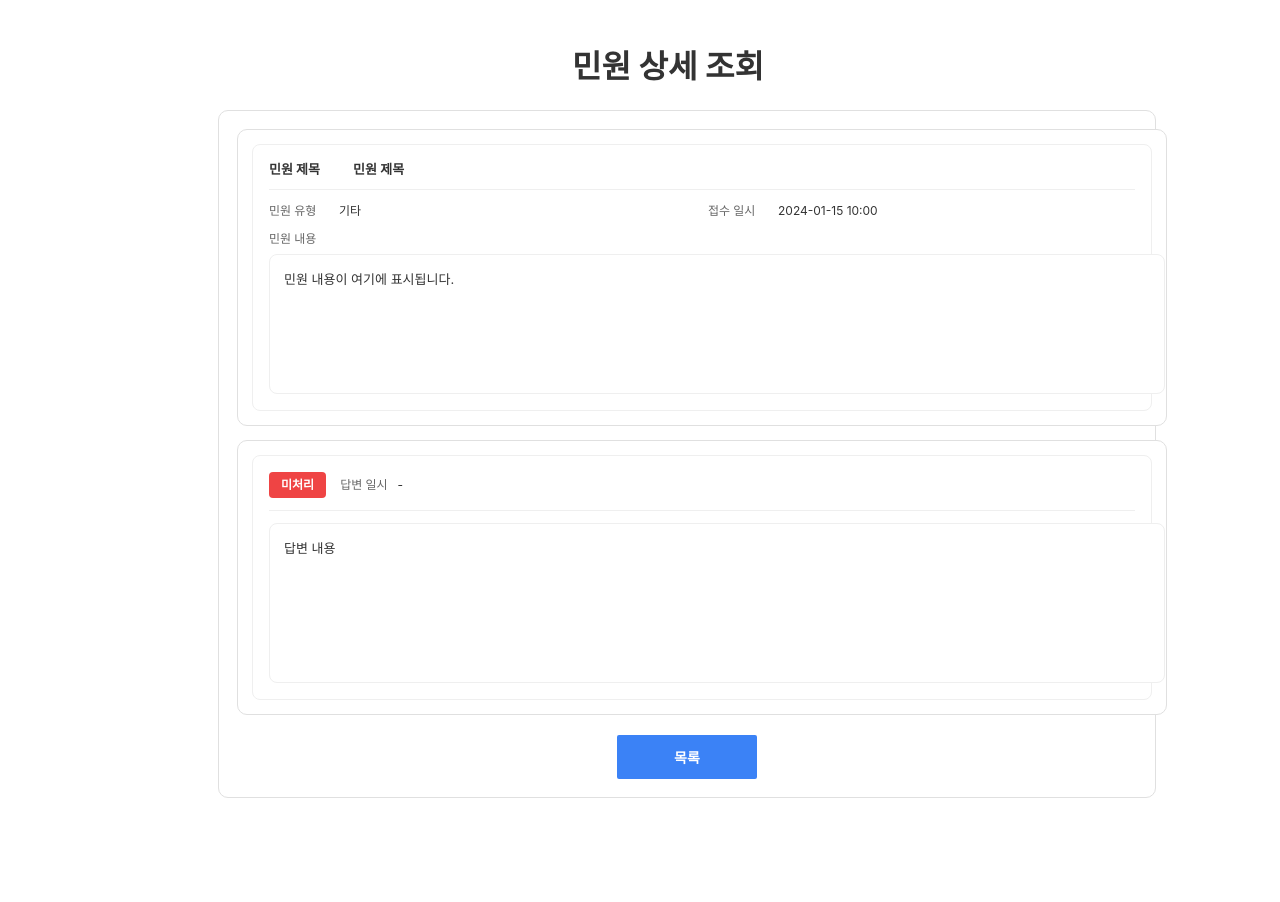
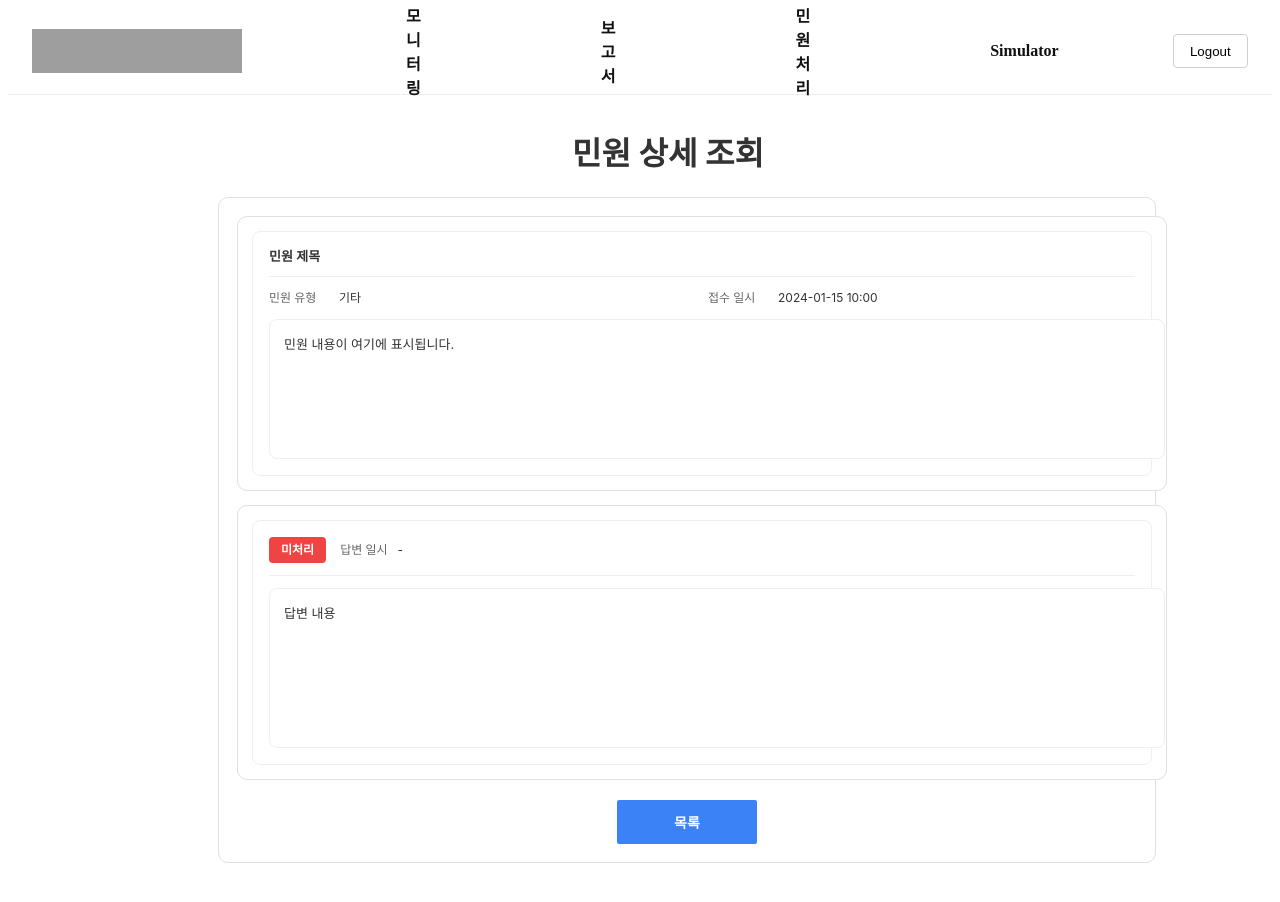
Before and after one commit to ChaeyunKoo/ev-charger-ops-platform, a Next.js app in the folder nextjs/: page /pages/ComplaintDetail in a window 1280 px wide. Shown: the top 902 px of the page. Built offline with nearby package versions, Linux system fonts and the light colour scheme; grey boxes are pictures that could not be loaded.

Commit message:
헤더 추가

```diff
--- a/nextjs/src/app/pages/ComplaintDetail/page.jsx
+++ b/nextjs/src/app/pages/ComplaintDetail/page.jsx
@@ -3,6 +3,7 @@
 import { useState, useEffect } from 'react';
 import { useSearchParams, useRouter } from 'next/navigation';
 import styles from './page.module.css';
+import Header from '@/components/Header'; // 1. Header 컴포넌트 임포트
 
 export default function ComplaintDetail() {
   const searchParams = useSearchParams();
@@ -95,6 +96,8 @@ export default function ComplaintDetail() {
   const replyDateText = complaint.replyDate || '-';
 
   return (
+      <>
+          <Header />
           <div className={styles.container}>
               <div className={styles.wrapper}>
                   {/* 페이지 타이틀 */}
@@ -106,7 +109,7 @@ export default function ComplaintDetail() {
                       <div className={styles.sectionBox}>
                           <div className={styles.sectionInner}>
                               <div className={styles.fieldTitleRow}>
-                <div className={styles.fieldTitleLabel}>민원 제목</div>
+                                  {/*<div className={styles.fieldTitleLabel}>민원 제목</div>*/}
                                   <div className={styles.fieldTitleValue}>{complaint.title}</div>
                               </div>
 
@@ -121,7 +124,7 @@ export default function ComplaintDetail() {
                                   </div>
                               </div>
 
-              <div className={styles.textAreaLabel}>민원 내용</div>
+
                               <div className={styles.textAreaBox}>
                                   {complaint.content}
                               </div>
@@ -163,5 +166,7 @@ export default function ComplaintDetail() {
                   </div>
               </div>
           </div>
+      </>
+
   );
 }
--- a/nextjs/src/app/pages/ComplaintList/page.jsx
+++ b/nextjs/src/app/pages/ComplaintList/page.jsx
@@ -1,6 +1,7 @@
 'use client';
 
 import { useState, useMemo } from 'react';
+import Header from '@/components/Header'; // 1. Header 컴포넌트 임포트
 import styles from './page.module.css';
 
 export default function ComplaintList() {
@@ -198,6 +199,8 @@ export default function ComplaintList() {
   };
 
   return (
+      <>
+          <Header />
           <div className={styles.container}>
               <div className={styles.wrapper}>
                   <div className={styles.mainFrame}>
@@ -373,5 +376,7 @@ export default function ComplaintList() {
                   </div>
               </div>
           </div>
+      </>
+
   );
 }
```
Lines whose indentation alone changed are shown as unchanged.
